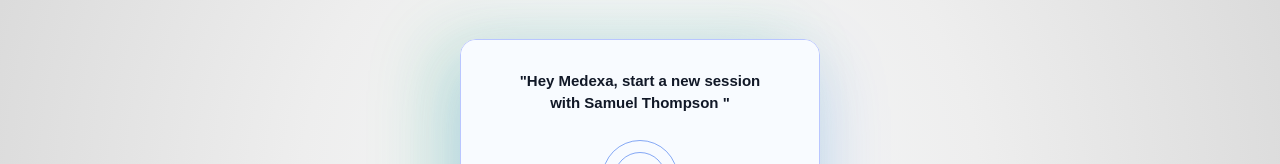
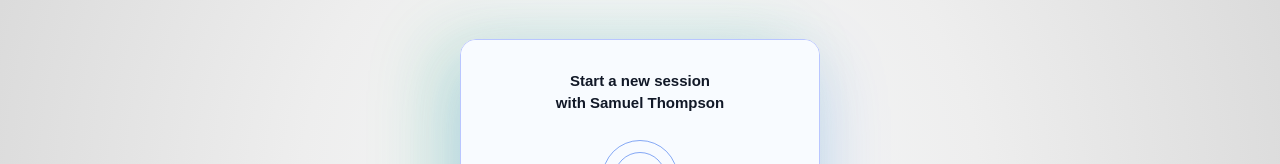
Before and after one commit to syedsaifshah786/medexa-frontend, a Next.js app: page /start-session in a window 1280 px wide. Shown: the part 202-366 px from the top of the page. Built offline with nearby package versions, Linux system fonts and the light colour scheme.

Commit message:
Remove Picovoice voice assistant

```diff
--- a/src/app/ambient-listening/page.tsx
+++ b/src/app/ambient-listening/page.tsx
@@ -220,7 +220,7 @@
             <span className="mic-icon">◉</span>
             <span>
               <strong>Start a new session?</strong>
-              <em>&quot;Hey Medexa, start a new session with David Peter&quot;</em>
+              <em>&quot;Start a new session with David Peter&quot;</em>
             </span>
           </Link>
         </section>
--- a/src/app/ambient-listening/session/page.tsx
+++ b/src/app/ambient-listening/session/page.tsx
@@ -139,6 +139,12 @@
       setStatusMessage(nextStatus === "paused" ? "Recording paused" : "Recording active");
       return nextStatus;
     });
+  };
+
+  const requestStop = () => {
+    if (recordingStatus !== "stopped") {
+      setShowStopConfirm(true);
+    }
   };
 
   const confirmStop = () => {
@@ -371,7 +377,7 @@
           className={`stop-icon ${recordingStatus === "stopped" ? "is-stopped" : ""}`}
           aria-label="Stop"
           disabled={recordingStatus === "stopped"}
-          onClick={() => setShowStopConfirm(true)}
+          onClick={requestStop}
         >
           <span />
         </button>
--- a/src/app/start-session/page.tsx
+++ b/src/app/start-session/page.tsx
@@ -39,9 +39,9 @@
                 margin: 0,
               }}
             >
-              "Hey Medexa, start a new session
+              Start a new session
               <br />
-              with Samuel Thompson "
+              with Samuel Thompson
             </h1>
 
             <div
```
